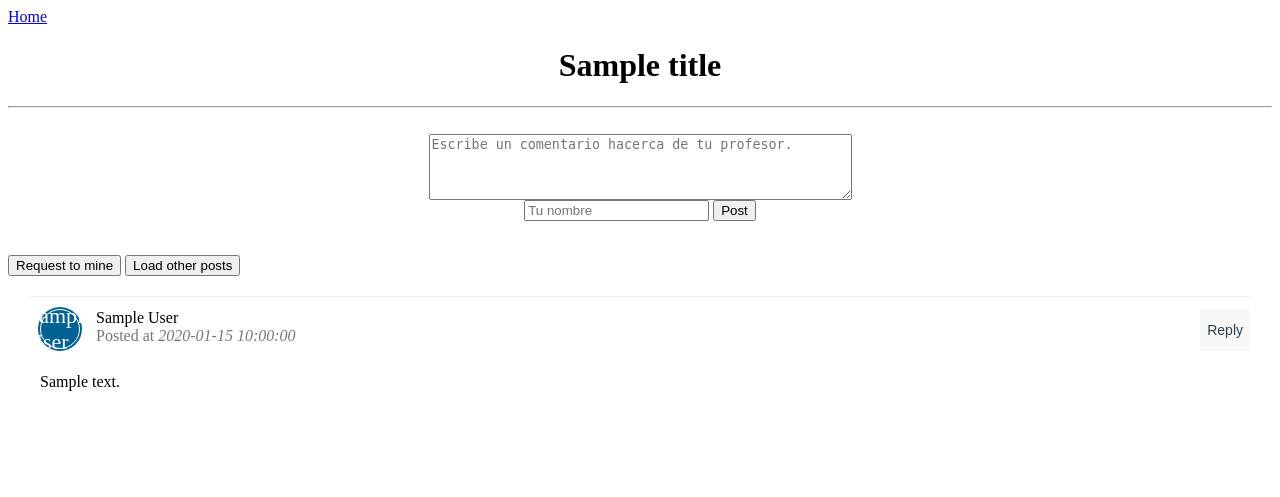
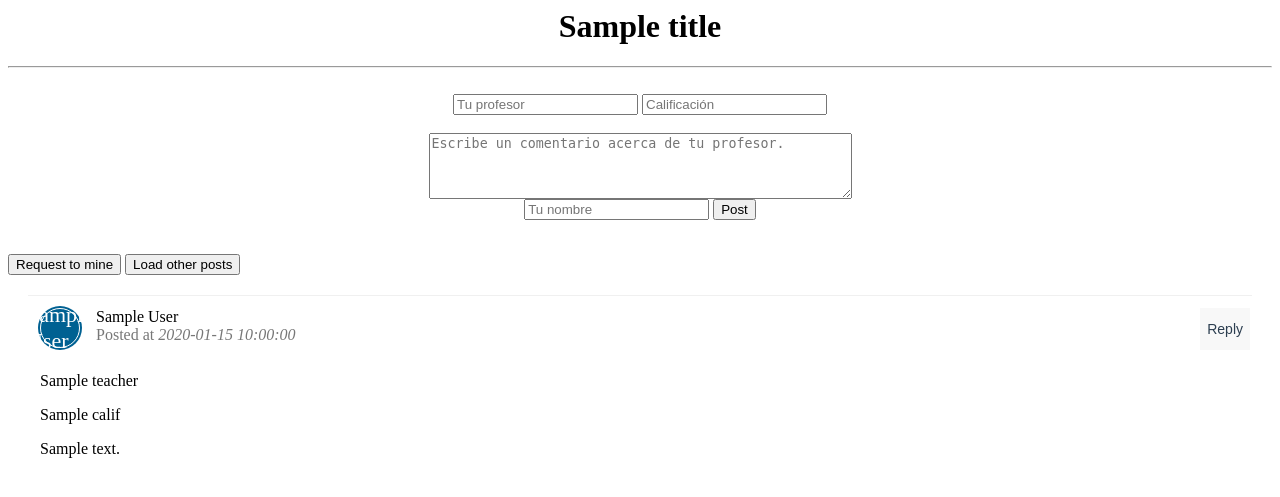
Before and after one commit to sirpulpo/blockchain_profes, a Flask app: template app/templates/index.html in a window 1280 px wide. Shown: the top 497 px of the page. Run offline with Flask 2, Linux system fonts and the light colour scheme; the template is opened without the code that fills it: most values are stand-ins (such as "Sample title", 1, 10 or a date in 2020).

Commit message:
Se añadio soporte para profesor y calificación.

```diff
--- a/app/templates/base.html
+++ b/app/templates/base.html
@@ -3,7 +3,7 @@
     <title>{{ title }}</title>
   </head>
   <body>
-    <div><a href="/index">Home</a></div>
+    <!--div><a href="/index">Home</a></div-->
     <center><h1>{{ title }}</h1></center>
     <hr>
     {% with messages = get_flashed_messages() %}
--- a/app/templates/index.html
+++ b/app/templates/index.html
@@ -6,7 +6,11 @@
 
 	<center>
 	<form action="/submit" id="textform" method="post">
-	    <textarea name="content" rows="4" cols="50" placeholder="Escribe un comentario hacerca de tu profesor."></textarea>
+		<input type="text" name="teacher" placeholder="Tu profesor">
+		<input type="number" name="calif" placeholder="Calificación">
+		<br>
+		<br>
+		<textarea name="content" rows="4" cols="50" placeholder="Escribe un comentario acerca de tu profesor."></textarea>
 	    <br>
 	    <input type="text" name="author" placeholder="Tu nombre">
 	    <input type="submit" value="Post">
@@ -31,6 +35,8 @@
 	   </div>
 	   <div>
 	      <div class="post_box-body">
+			 <p>{{post.teacher}}</p>
+			 <p>{{post.calif}}</p>
 	         <p>{{post.content}}</p>
 	      </div>
 	   </div>
```
Also changed, not shown: app/views.py (+7 -5 lines).
